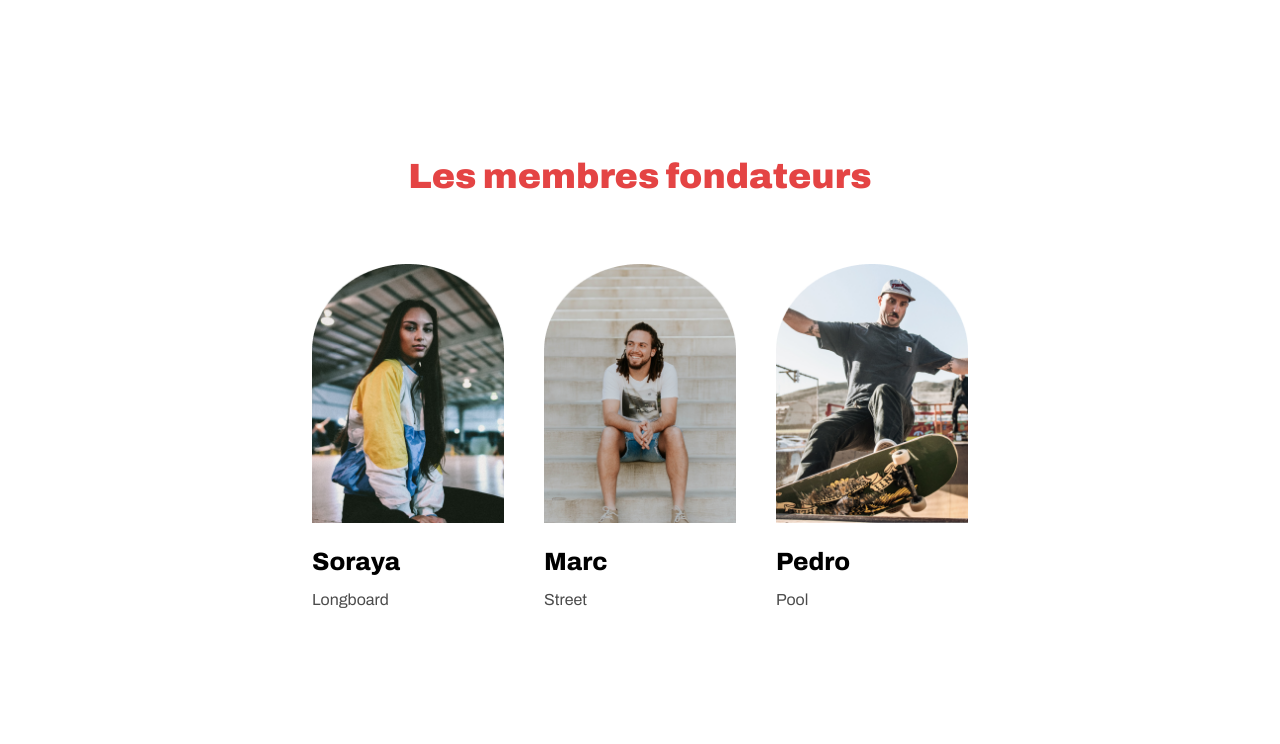
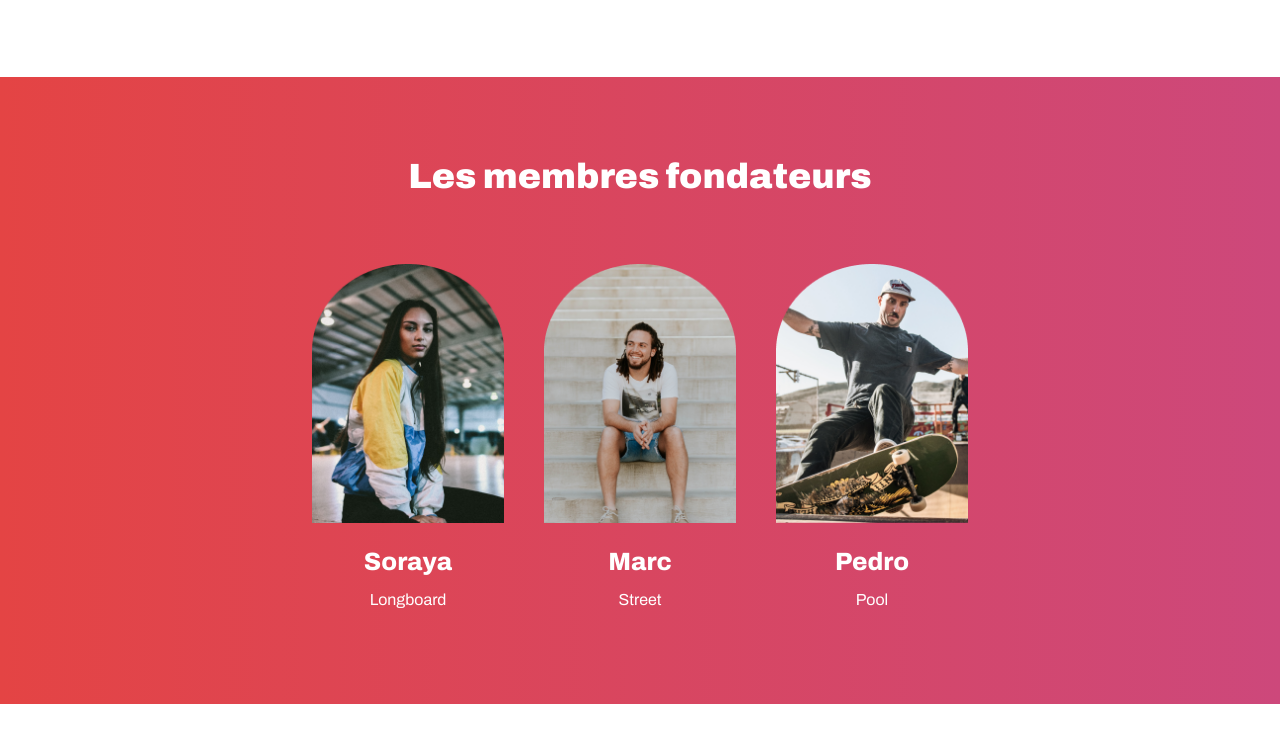
Before and after one commit to sofiane-abou-abderrahim/riding-cities-oc-p2, a plain HTML site: page index.html in a window 1280 px wide. Shown: the part 1256-2000 px from the top of the page. Drawn offline with Linux system fonts and the light colour scheme.

Commit message:
application styles pour texte et arrière-plan section

```diff
--- a/index.html
+++ b/index.html
@@ -57,20 +57,20 @@
             </article>
           </div>
         </section>
-        <section>
+        <section class="whiteContentSection sectionLinearGradientBackground">
           <h2>Les membres fondateurs</h2>
           <div class="directionRow">
-            <article>
+            <article class="textCenter">
               <img src="images/soraya.png" alt="Photo de Soraya" />
               <h3>Soraya</h3>
               <p>Longboard</p>
             </article>
-            <article>
+            <article class="textCenter">
               <img src="images/marc.png" alt="Photo de Marc" />
               <h3>Marc</h3>
               <p>Street</p>
             </article>
-            <article>
+            <article class="textCenter">
               <img src="images/pedro.png" alt="Photo de Pedro" />
               <h3>Pedro</h3>
               <p>Pool</p>
```
